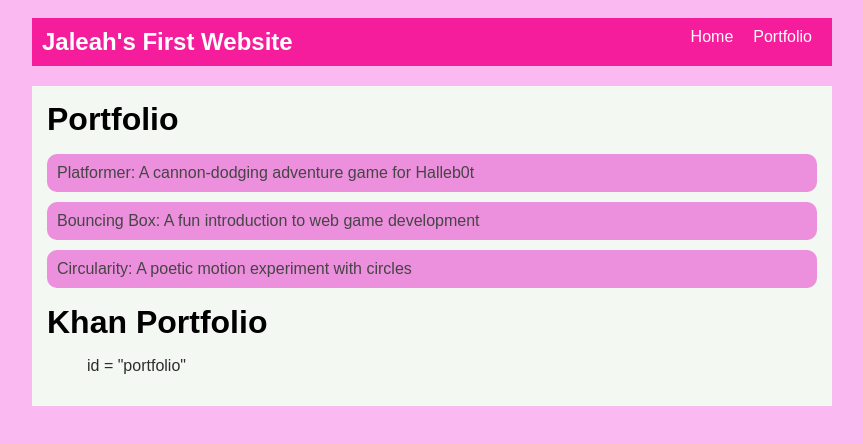
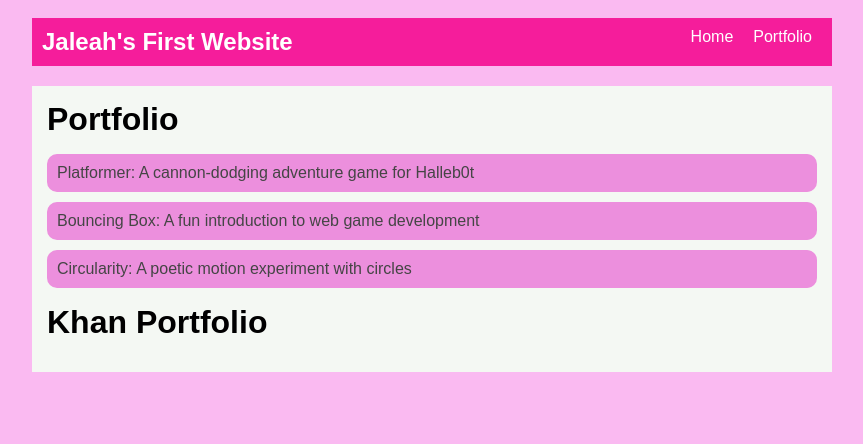
Before and after one commit to Jaleahirvin/Jaleahirvin.github.io, a plain HTML site: page portfolio.html in a window 1280 px wide. Shown: the whole page, without its empty margins (208-1071 px from the left). Drawn offline with Linux system fonts and the light colour scheme.

Commit message:
Fixed portfolio

```diff
--- a/portfolio.html
+++ b/portfolio.html
@@ -35,7 +35,8 @@
         </ul>
 
         <h1> Khan Portfolio</h1>
-        <ul> id = "portfolio"
+        <ul id = "portfolio">
+          </ul>
         </div>
       </main>
    </div>
```
